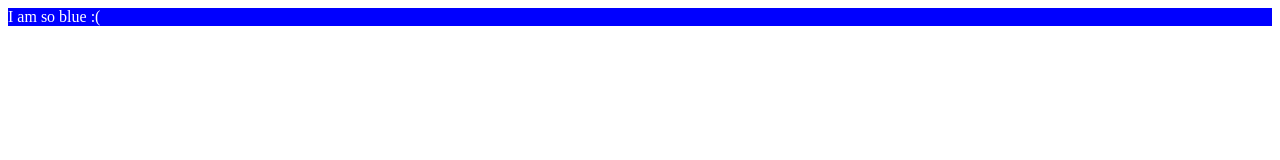
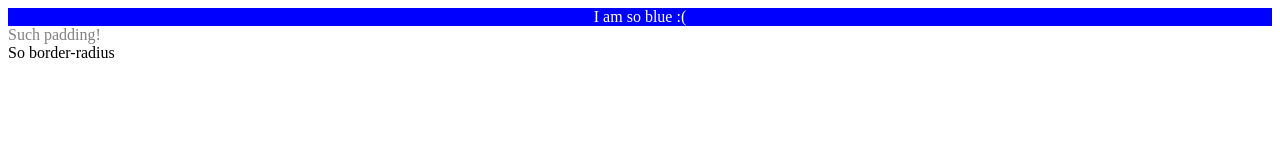
Before and after one commit to Claadam/debuggingchallenge5, a plain HTML site: page index.html in a window 1280 px wide. Drawn offline with Linux system fonts and the light colour scheme.

Commit message:
Classadoo autocommit

```diff
--- a/index.html
+++ b/index.html
@@ -7,10 +7,10 @@
       I am so blue :(
     </div>
     <div id="padding">
-
+      Such padding!
     </div>
     <div id="br">
-
+      So border-radius
     </div>
     <div id="Da Google">
 
--- a/style.css
+++ b/style.css
@@ -1,5 +1,9 @@
 #title {
   color: white;
   background-color: blue;
+  text-align: center;
+}
 
+#padding {
+ color: grey;
 }
```
